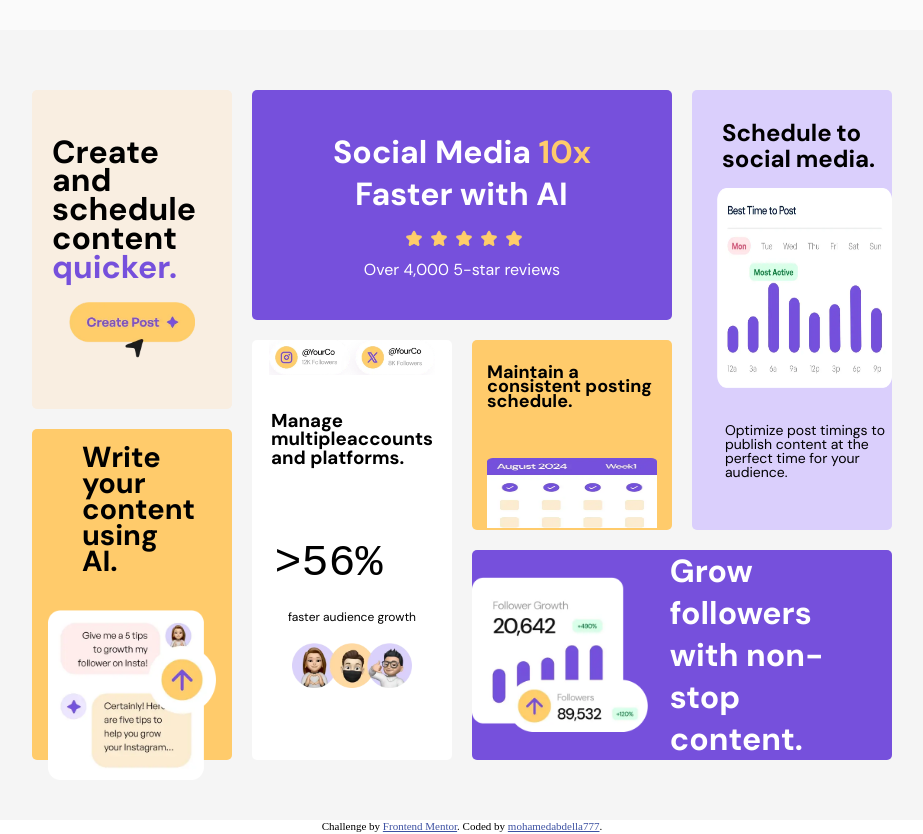
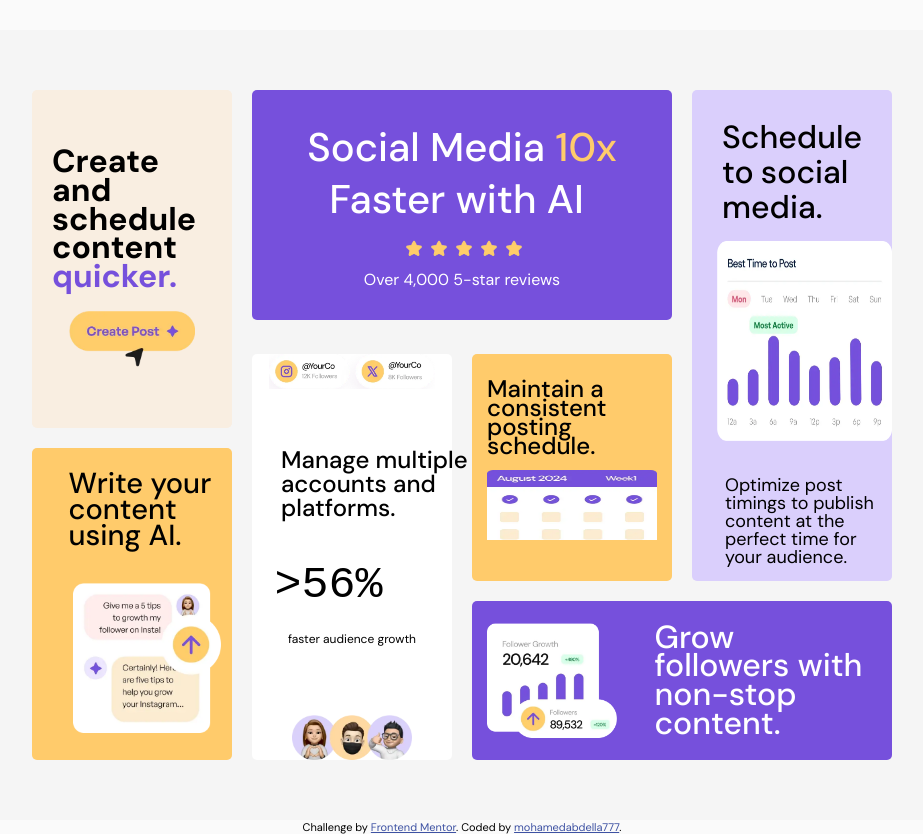
Before and after one commit to mohamedabdella777/bento-grid-main, a plain HTML site: page index.html in a window 1280 px wide. Shown: the whole page, without its empty margins (178-1101 px from the left). Drawn offline with Linux system fonts and the light colour scheme; a web font is replaced by a local one.

Commit message:
change in css and html file

```diff
--- a/index.html
+++ b/index.html
@@ -9,7 +9,7 @@
   <title>Frontend Mentor | Bento grid</title>
   <link rel="stylesheet" href="style.css">
 
-  <!-- Feel free to remove these styles or customise in your own stylesheet 👍 -->
+
   <style>
     .attribution { font-size: 11px; text-align: center; }
     .attribution a { color: hsl(228, 45%, 44%); }
@@ -35,7 +35,7 @@
 
 <div class="box2">
   <img class="imge2" src="assets/images/illustration-multiple-platforms.webp" alt="multiple-platforms">
-  <h3> Manage multipleaccounts and platforms.</h3>
+  <h2> Manage multiple accounts and platforms.</h2>
 <pre class="num">>56% </pre>
   <p>faster audience growth</p>
   <img class="imge3" src="assets/images/illustration-audience-growth.webp" alt="audience-growth">
@@ -44,9 +44,8 @@
 
 <div class="box3">
   <h2>
-    Maintain a
-    consistent
-    posting
+    Maintain a consistent<br>
+    posting<br>
     schedule.
   </h2>
 
@@ -55,10 +54,10 @@
 
 
 <div class="box4">
-<h2>
+<h1>
   Schedule to
   social media.
-</h2>
+</h1>
 
 <img src="assets/images/illustration-schedule-posts.webp" alt="schedule-posts">
 <p>
@@ -89,13 +88,15 @@
  <div class="box7">
   <h1>
     Write your
+
      content
+
      using AI.
   </h1>
   <div class="imge7">
-  <img src="assets/images/illustration-ai-content.webp" alt="ai-content">
+     <img src="assets/images/illustration-ai-content.webp" alt="ai-content.webp">
   </div>
- </div>
+
 
 </div>
 </div>
--- a/style.css
+++ b/style.css
@@ -1,5 +1,4 @@
 @import url('https://fonts.googleapis.com/css2?family=Big+Shoulders:opsz,wght@10..72,100..900&family=DM+Sans:ital,opsz,wght@0,9..40,100..1000;1,9..40,100..1000&family=Fascinate+Inline&family=Lexend+Deca:wght@100..900&family=Monoton&family=Noto+Kufi+Arabic&family=Onest:wght@100..900&family=Quicksand:wght@300..700&family=Roboto:ital,wght@0,100..900;1,100..900&family=Rock+Salt&family=Ubuntu&family=Young+Serif&display=swap');
-
 
 *{
     padding: 0;
@@ -7,7 +6,6 @@
     box-sizing: border-box;
 }
 .container{
-
     height: auto;
     background-color: rgba(245, 240, 255, 0.546);
     font-family: "DM Sans", sans-serif;
@@ -21,6 +19,7 @@
     height: auto;
     background: rgb(245, 245, 245);
     display: grid;
+    font-family: "DM Sans", sans-serif;
 }
 /*box1*/
 .box1{
@@ -33,6 +32,10 @@
    border-radius: 5px;
    padding: 50px 20px 50px 20px;
 }
+.box1 h1{
+    font-size: 40px;
+    font-weight: 500;
+}
 .span1{
     color: hsl(39, 100%, 71%);
 }
@@ -42,6 +45,7 @@
 .box1 p{
     color: #fff;
     margin-top: 5px;
+    font-weight: 400;
 }
 .box1 img{
     height: 20px;
@@ -61,7 +65,6 @@
     border-radius: 5px;
     padding: 50px 20px 50px 20px;
     position: relative;
-
  }
  .box2 .imge2 {
  height: 35px;
@@ -77,10 +80,14 @@
 .box2 p {
     font-size: 12px;
     margin-bottom: 18px;
+    font-weight: 400;
 }
-.box2 h3{
-    margin-bottom: 70px;
+.box2 h2{
+    font-weight: 500;
+    margin-bottom: 40px;
     line-height: 1;
+    margin-left: 50px;
+    width: 120%;
 }
 .box2 .img2{
     height: 45px;
@@ -88,8 +95,8 @@
     top: 0;
 }
 .box2 .imge3{
-
-    bottom: 10px;
+    position: absolute;
+    bottom: 0;
     height: 45px;
 }
 /*box3*/
@@ -101,16 +108,15 @@
 .box3 h2{
 margin-left: 15px;
 margin-top: 25px;
-
-    font-size: 18px;
-    line-height: 0.8;
+line-height: 0.8;
+font-weight: 500;
 }
 .box3 img{
     margin-left: 15px;
     height: 70px;
     width: 170px;
-    margin-bottom: -35px;
-    margin-top: 50px;
+    margin-bottom: -50px;
+    margin-top: 15px;
 }
 /*box4*/
 .box4{
@@ -121,20 +127,22 @@ margin-top: 25px;
     margin-top: 30px;
     margin-bottom: 15px;
     margin-left: 33px;
-    font-size: 14px;
+    font-size: 18px;
     line-height: 1;
+    font-weight: 400;
 }
 .box4 img{
     width: 175px;
     height: 200px;
     margin-left: 25px;
 }
-.box4 h2{
+.box4 h1{
    margin-top: 30px;
    margin-left: 30px;
    margin-bottom: 15px;
     word-spacing: -1px;
     line-height: 1.1;
+    font-weight: 500;
 }
 /*box5*/
 .box5{
@@ -147,9 +155,12 @@ margin-top: 25px;
 }
 .box5 img{
     height: 155px;
+    padding: 20px 15px;
 }
 .box5 h1{
-    margin: 0 22px;
+    margin: 22px;
+    line-height: 0.9;
+    font-weight: 500;
 }
 /*box6*/
 .box6{
@@ -166,31 +177,29 @@ margin-top: 25px;
     height: 60px;
   margin-top: 20px;
 }
+
 /*box7*/
 .box7{
     background: hsl(39, 100%, 71%);
     border-radius: 5px;
     display: flex;
-    flex-direction: column;
-    align-items: center;
-    justify-content: center;
+     align-items: center;
+     justify-content: center;
+     flex-direction: column;
+
 }
 .box7 img{
-   height: 170px;
-}
-.imge7{
-    margin-top: 25px;
-    margin-bottom: -25px;
-}
-.color {
-    color: hsl(256, 67%, 59%);
+     height: 150px;
+     margin-left: 30px;
+     margin-bottom: 40px;
+
 }
 .box7 h1{
-    line-height: 0.9;
-    margin-bottom: 10px;
-  margin-right: 45px;
-    margin-top: -15px;
+   margin-right: 25px;
+    width: 80%;
+    font-weight: 500;
 }
+
 /*grid*/
 .content{
     padding: 60px;
```
